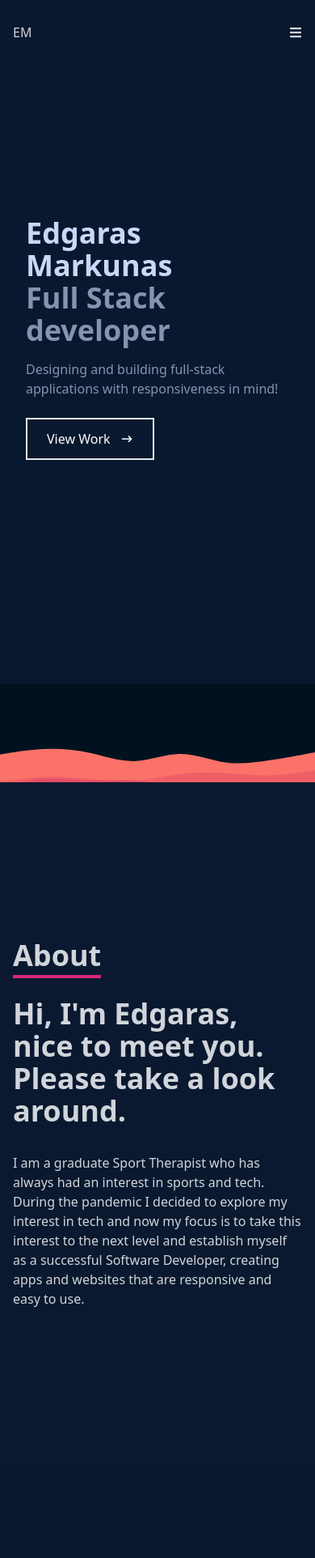
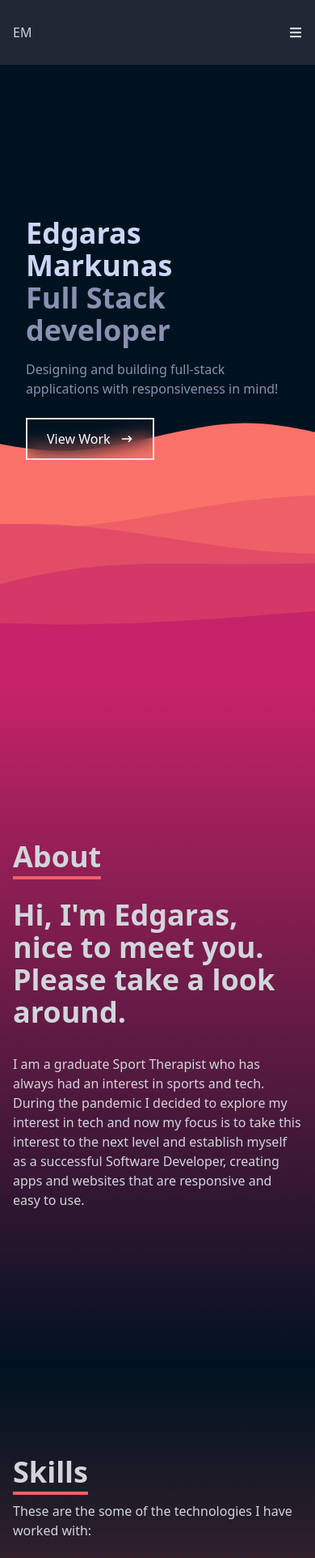
Before and after one commit to EdMark11/portfolio, a React (Create React App) app: page / in a window 390 px wide. Shown: the top 1924 px of the page at 81% size. Built offline with nearby package versions, Linux system fonts and the light colour scheme.

Commit message:
changed background and adjusted colours

```diff
--- a/src/App.js
+++ b/src/App.js
@@ -10,7 +10,6 @@ function App() {
     <div>
       <Navbar/>
       <Home/>
-      <div className="spacer layer1"></div>
       <About/>
       <Skills />
       <Work/>
--- a/src/components/About.jsx
+++ b/src/components/About.jsx
@@ -2,11 +2,11 @@ import React from 'react'
 
 const About = () => {
   return (
-    <div name='about' className='w-full h-screen bg-[#0a192f] text-gray-300'>
+    <div name='about' className='w-full h-screen bg-gradient-to-b from-[#c62368] to-[#001220] text-gray-300'>
         <div className='flex flex-col justify-center items-center w-full h-full'>
             <div className='max-w-[1000px] w-full grid grid-cols-2 gap-8'>
                 <div className='sm:text-right pb-8 pl-4'>
-                    <p className='text-4xl font-bold inline border-b-4 border-pink-600'>About</p>
+                    <p className='text-4xl font-bold inline border-b-4 border-[#ef5f67]'>About</p>
                 </div>
                 <div></div>
                 </div>
--- a/src/components/Contact.jsx
+++ b/src/components/Contact.jsx
@@ -2,16 +2,16 @@ import React from 'react'
 
 const Contact = () => {
   return (
-    <div name='contact' className='w-full h-screen bg-[#08192f] flex justify-center items-center p-4'>
+    <div name='contact' className='w-full h-screen spacer layer1 flex justify-center items-center p-4'>
     <form method='POST' action="https://getform.io/f/81df25ff-9671-4324-9ec0-eeb486ad5959" className='flex flex-col max-w-[600px] w-full'>
         <div className='pb-8'>
-            <p className='text-4xl font-bold inline border-b-4 border-pink-600 text-gray-300'>Contact</p>
+            <p className='text-4xl font-bold inline border-b-4 border-[#ef5f67] text-gray-300'>Contact</p>
             <p className='text-gray-300 py-4'>Feel free to contact me if you have any questions!</p>
         </div>
         <input className='bg-[#ccd6f6] p-2' type="text" placeholder='Name' name='name' />
         <input className='my-4 p-2 bg-[#ccd6f6]' type="email" placeholder='Email' name='email' />
         <textarea className='bg-[#ccd6f6] p-2' name="message" rows="10" placeholder='Message'></textarea>
-        <button className='text-white border-2 hover:bg-pink-600 hover:border-pink-600 px-4 py-3 my-8 mx-auto flex items-center'>Submit</button>
+        <button className='text-white border-2 bg-[#0012208b] backdrop-blur-md hover:bg-[#001220fe] hover:border-[#0012208b] px-4 py-3 my-8 mx-auto flex items-center'>Submit</button>
     </form>
 
     </div>
--- a/src/components/Home.jsx
+++ b/src/components/Home.jsx
@@ -1,22 +1,26 @@
 import React from 'react'
 import {HiArrowNarrowRight} from 'react-icons/hi'
+import {Link} from 'react-scroll'
 
 const Home = () => {
   return (
-    <div name='home' className='w-full h-screen bg-[#08192f]'>
+    <div name='home' className='spacer layer1 w-full h-screen '>
         {/* container */}
         <div className='max-w-[1000px] mx-auto px-8 flex flex-col justify-center h-full'>
             <h1 className='text text-4xl sm:text-7xl font-bold text-[#ccd6f6]'>Edgaras Markunas</h1>
             <h2 className='text text-4xl sm:text-6xl font-bold text-[#8892b0]'>Full Stack developer</h2>
             <p className='text-[8892b0] py-4 max-w-[700px] text-[#8892b0]'>Designing and building full-stack applications with responsiveness in mind!</p>
             <div>
-                <button className='text-white group border-2 px-6 py-3 my-2 flex items-center hover:bg-pink-600 hover:border-pink-600'>View Work
-                <span className='group-hover:rotate-90 duration-300'>
+              <Link to="work" smooth={true} duration={500}>
+                <button className='text-white group border-2 px-6 py-3 my-2 flex items-center backdrop-blur-md hover:bg-[#d53867] hover:border-[#d53867]'>View Work
+                  <span className='group-hover:rotate-90 duration-300'>
                     <HiArrowNarrowRight className='ml-3 '/>
-                </span>
+                  </span>
                 </button>
+              </Link>
             </div>
         </div>
+
     </div>
   )
 }
--- a/src/components/Navbar.jsx
+++ b/src/components/Navbar.jsx
@@ -8,7 +8,7 @@ const Navbar = () => {
     const handleClick = () => setNav(!nav)
 
   return (
-    <div className='fixed w-full h-[80px] flex justify-between items-center px-4 bg-[#08192f] text-gray-300'>
+    <div className='fixed w-full h-[80px] flex justify-between items-center px-4 bg-[#2e3240b5] z-50 text-gray-300'>
         <div>EM</div>
         {/* menu */}
             <ul className='hidden md:flex'>
--- a/src/components/Skills.jsx
+++ b/src/components/Skills.jsx
@@ -10,11 +10,11 @@ import postgresql from '../assets/postgresql.png';
 
 const Skills = () => {
   return (
-    <div name='skills' className='w-full h-screen bg-[#08192f] text-gray-300'>
+    <div name='skills' className='w-full h-screen bg-gradient-to-b from-[#001220] to-[#a84147fc] text-gray-300'>
         {/* container */}
         <div className='max-w-[1000px] mx-auto p-4 flex flex-col justify-center w-full h-full'>
             <div>
-                <p className='text-4xl font-bold inline border-b-4 border-pink-600  '>Skills</p>
+                <p className='text-4xl font-bold inline border-b-4 border-[#ef5f67]  '>Skills</p>
                 <p className='py-4'>These are the some of the technologies I have worked with:</p>
             </div>
 
--- a/src/components/Work.jsx
+++ b/src/components/Work.jsx
@@ -6,10 +6,10 @@ import whatsPoppin from '../assets/projectImg/WhatsPoppin.png'
 
 const Work = () => {
   return (
-    <div name='work' className='w-full md:h-screen text-gray-300 bg-[#0a192f]'>
+    <div name='work' className='w-full md:h-screen text-gray-300 bg-gradient-to-b from-[#a84147fc] to-[#001220]'>
         <div className='max-w-[1000px] mx-auto p-4 flex flex-col justify-center w-full h-full'>
             <div className='pb-8'>
-                <p className='text-4xl font-bold inline border-b-4 border-pink-600'>Projects</p>
+                <p className='text-4xl font-bold inline border-b-4 border-[#ef5f67]'>Projects</p>
                 <p className='py-6'>Check out some of my projects!</p>
             </div>
             {/* container */}
```
Also changed, not shown: src/assets/wolfgang-hasselmann-1ICIhK-ElJs-unsplash.jpg (added).
